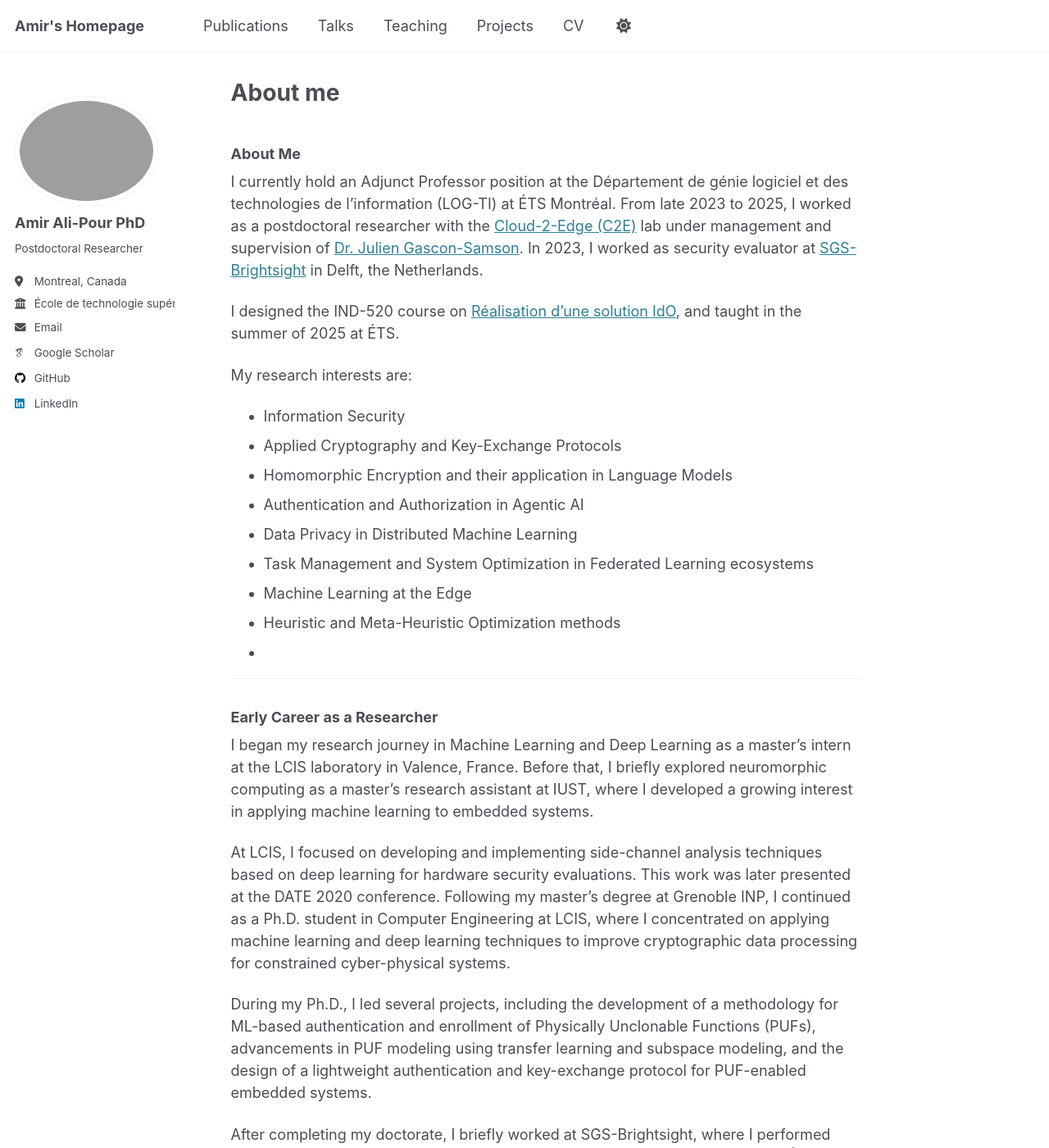
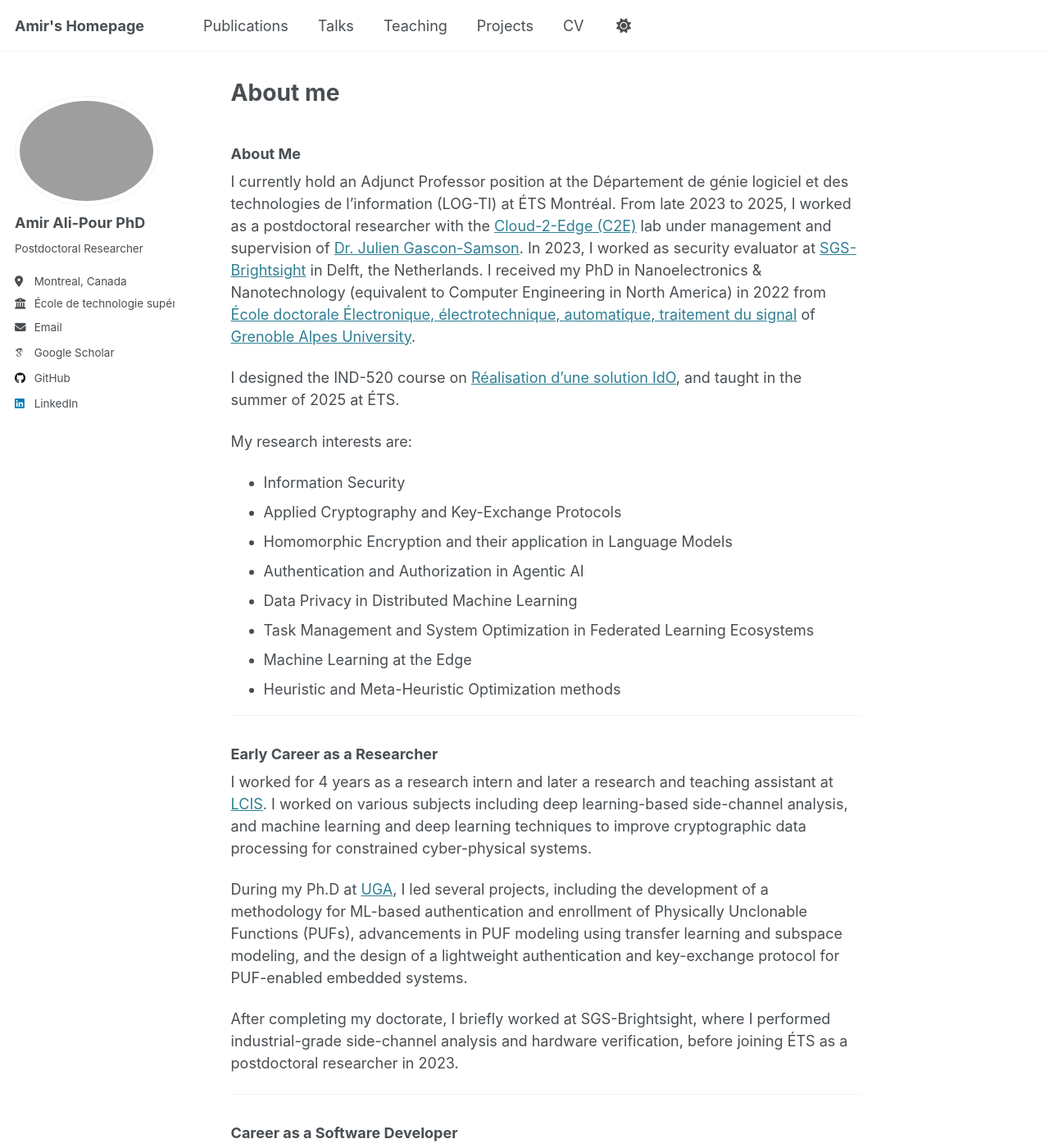
Before and after one commit to ali-pour-amir/ali-pour-amir.github.io, a Jekyll site: the page built from _pages/about.md, in a window 1280 px wide and 1400 px high. Shown: the whole window at 82% size. Built offline with Jekyll 4.4.1, drawn with Linux system fonts in a browser that asks for light colours; some web fonts are replaced.

Commit message:
Update about.md
Added more content.

```diff
--- a/_pages/about.md
+++ b/_pages/about.md
@@ -8,7 +8,8 @@ redirect_from:
 ---
 ### About Me
 
-I currently hold an Adjunct Professor position at the Département de génie logiciel et des technologies de l'information (LOG-TI) at ÉTS Montréal. From late 2023 to 2025, I worked as a postdoctoral researcher with the [Cloud-2-Edge (C2E)](https://www.juliengs.ca/) lab under management and supervision of [Dr. Julien Gascon-Samson](https://www.etsmtl.ca/en/study-at-ets/professors/jgsamson). In 2023, I worked as security evaluator at [SGS-Brightsight](https://www.brightsight.com/) in Delft, the Netherlands.
+I currently hold an Adjunct Professor position at the Département de génie logiciel et des technologies de l'information (LOG-TI) at ÉTS Montréal. From late 2023 to 2025, I worked as a postdoctoral researcher with the [Cloud-2-Edge (C2E)](https://www.juliengs.ca/) lab under management and supervision of [Dr. Julien Gascon-Samson](https://www.etsmtl.ca/en/study-at-ets/professors/jgsamson). In 2023, I worked as security evaluator at [SGS-Brightsight](https://www.brightsight.com/) in Delft, the Netherlands. I received my PhD in Nanoelectronics & Nanotechnology (equivalent to Computer Engineering in North America) in 2022 from [École doctorale
+Électronique, électrotechnique, automatique, traitement du signal](https://edeeats.univ-grenoble-alpes.fr/ecole-doctorale-electronique-electrotechnique-automatique-traitement-du-signal/ecole-doctorale-eeats-787822.kjsp) of [Grenoble Alpes University](https://www.univ-grenoble-alpes.fr/english/home-628540.kjsp).
 
 I designed the IND-520 course on [Réalisation d’une solution IdO](https://www.etsmtl.ca/en/study/courses/ind520), and taught in the summer of 2025 at ÉTS.
 
@@ -18,20 +19,17 @@ My research interests are:
 - Homomorphic Encryption and their application in Language Models
 - Authentication and Authorization in Agentic AI
 - Data Privacy in Distributed Machine Learning
-- Task Management and System Optimization in Federated Learning ecosystems
+- Task Management and System Optimization in Federated Learning Ecosystems
 - Machine Learning at the Edge
 - Heuristic and Meta-Heuristic Optimization methods
--
 
 ---
 
 ### Early Career as a Researcher
 
-I began my research journey in Machine Learning and Deep Learning as a master's intern at the LCIS laboratory in Valence, France. Before that, I briefly explored neuromorphic computing as a master’s research assistant at IUST, where I developed a growing interest in applying machine learning to embedded systems.
+I worked for 4 years as a research intern and later a research and teaching assistant at [LCIS](https://esisar.grenoble-inp.fr/en/research/lcis-laboratory). I worked on various subjects including deep learning-based side-channel analysis, and machine learning and deep learning techniques to improve cryptographic data processing for constrained cyber-physical systems.
 
-At LCIS, I focused on developing and implementing side-channel analysis techniques based on deep learning for hardware security evaluations. This work was later presented at the DATE 2020 conference. Following my master's degree at Grenoble INP, I continued as a Ph.D. student in Computer Engineering at LCIS, where I concentrated on applying machine learning and deep learning techniques to improve cryptographic data processing for constrained cyber-physical systems.
-
-During my Ph.D., I led several projects, including the development of a methodology for ML-based authentication and enrollment of Physically Unclonable Functions (PUFs), advancements in PUF modeling using transfer learning and subspace modeling, and the design of a lightweight authentication and key-exchange protocol for PUF-enabled embedded systems.
+During my Ph.D at [UGA](), I led several projects, including the development of a methodology for ML-based authentication and enrollment of Physically Unclonable Functions (PUFs), advancements in PUF modeling using transfer learning and subspace modeling, and the design of a lightweight authentication and key-exchange protocol for PUF-enabled embedded systems.
 
 After completing my doctorate, I briefly worked at SGS-Brightsight, where I performed industrial-grade side-channel analysis and hardware verification, before joining ÉTS as a postdoctoral researcher in 2023.
 
```
